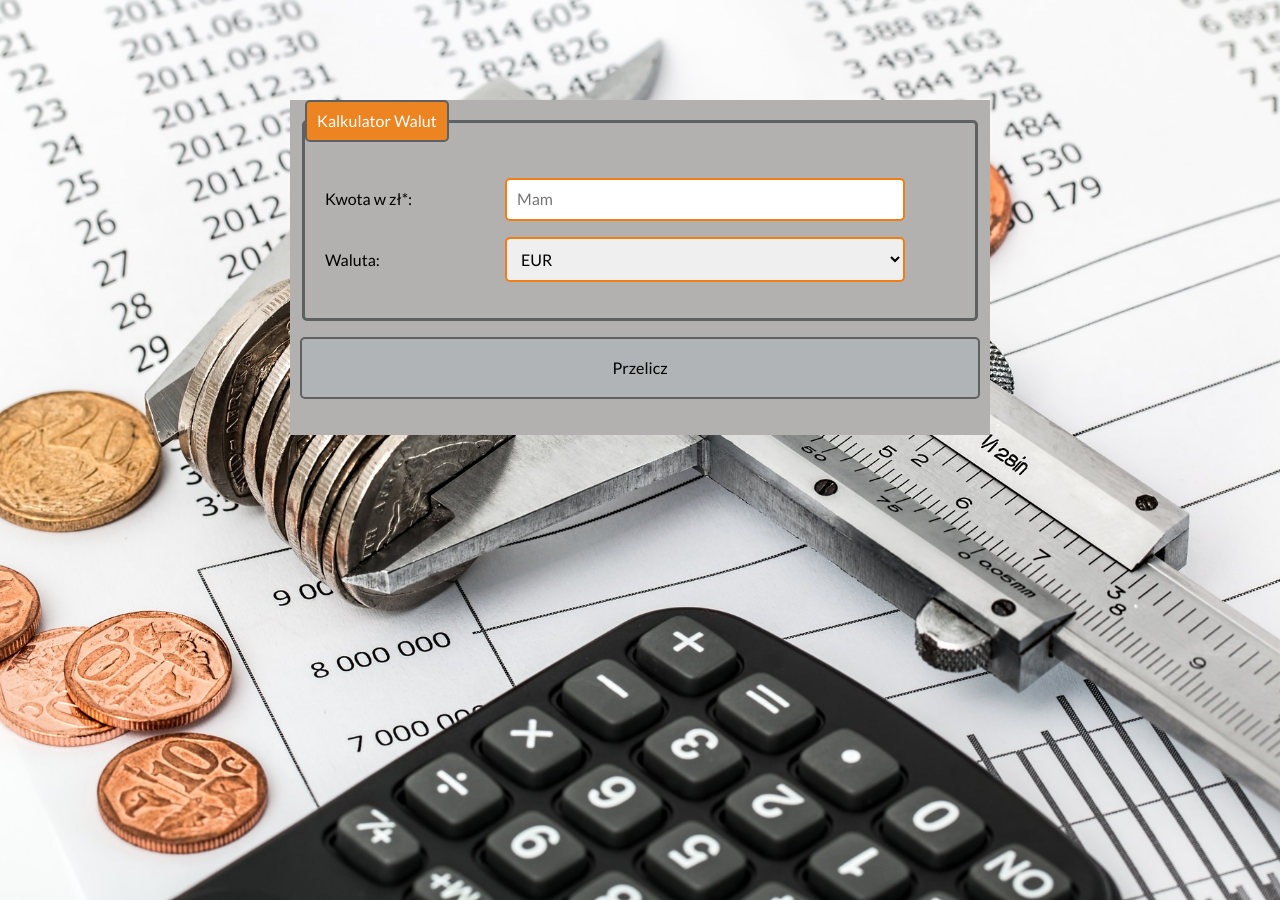
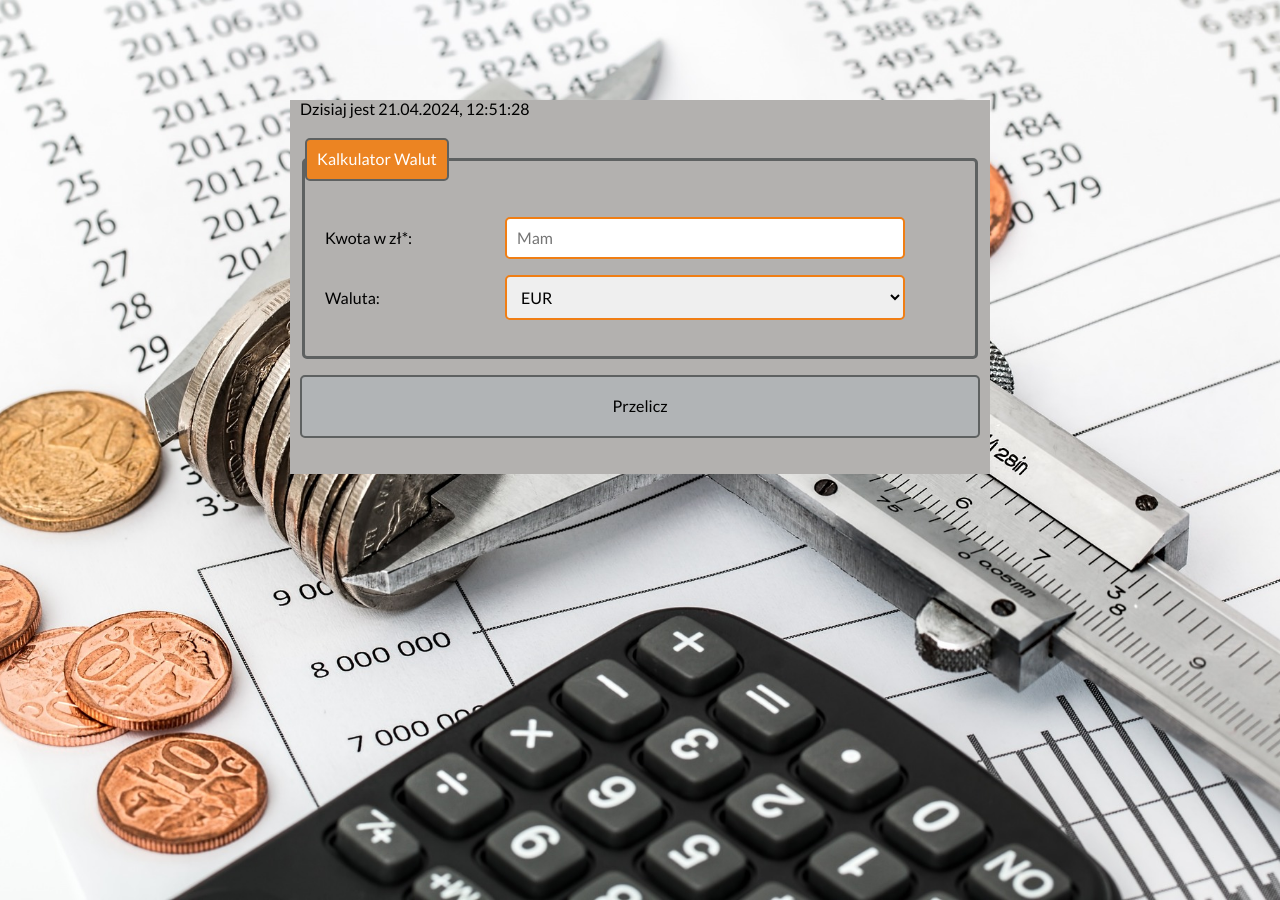
Before and after one commit to Krystian22FrontEnd/CurrencyConverter-React, a React (Create React App) app: page / in a window 1280 px wide. Built offline with nearby package versions, Linux system fonts and the light colour scheme.

Commit message:
added new component and. Now currency conventer display data and time

```diff
--- a/src/App.js
+++ b/src/App.js
@@ -1,10 +1,12 @@
 import Form from "./Form";
 import Container from "./Container";
+import Time from "./Date";
 
 function App() {
   return (
     <Container>
-      <Form/>
+      <Time />
+      <Form />
     </Container>
   );
 }
--- /dev/null
+++ b/src/Date/index.js
@@ -0,0 +1,19 @@
+import { useEffect, useState } from "react";
+
+const Time = () => {
+  const [myTime, setMyTime] = useState("");
+
+  useEffect(() => {
+    const intvervalId = setInterval(() => {
+      const myDate = new Date();
+      const localDate = myDate.toLocaleString("pl-PL");
+      setMyTime(localDate);
+    }, 1000);
+
+    // return clearInterval(intvervalId);
+  }, []);
+
+  return <div>Dzisiaj jest {myTime}</div>;
+};
+
+export default Time;
```
